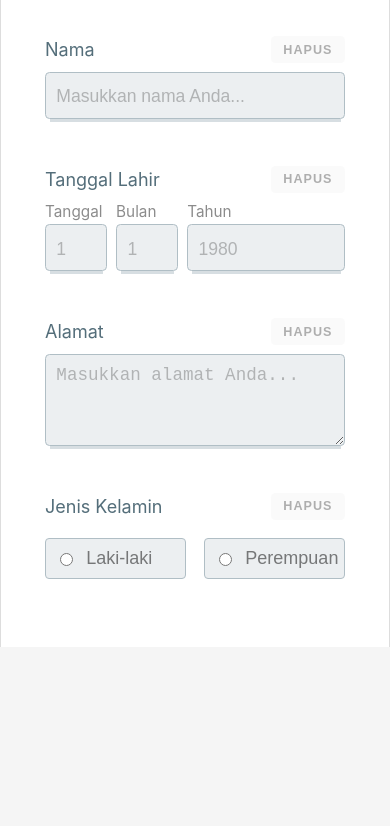
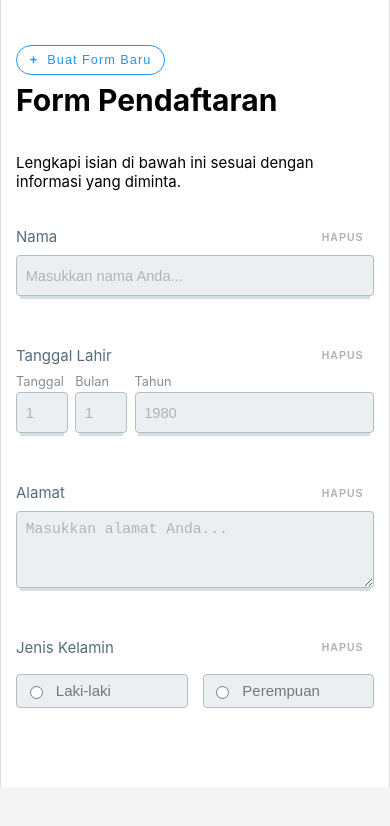
Before and after one commit to adrianpdm/JFE_ITDEV, a Vue app: page / in a window 390 px wide. Shown: the top 826 px of the page. Built offline with nearby package versions, Linux system fonts and the light colour scheme.

Commit message:
add responsiveness css rule

```diff
--- a/src/App.vue
+++ b/src/App.vue
@@ -1,5 +1,19 @@
 <template>
   <div id="app">
+    <header id="app-header">
+      <h1 id="form-title">
+        Form Pendaftaran
+      </h1>
+      <button class="btn-action action-new"
+              style="flex: 0 0 auto;"
+              @click="onCreateNewForm">
+        <b>+</b>&nbsp;&nbsp;Buat Form Baru
+      </button>
+    </header>
+    <p id="form-desc">
+      Lengkapi isian di bawah ini sesuai dengan informasi yang diminta.
+    </p>
+    <br>
     <div id="form">
       <XInput input-element="input"
               name="nama"
@@ -49,6 +63,19 @@ export default {
       },
       gender: ''
     }
+  },
+  methods: {
+    onCreateNewForm() {
+      const children = this.$children
+      if (!children || !children.length) return;
+      children.forEach(child => {
+        if (typeof child.reset === 'function') {
+          child.reset()
+        } else {
+          throw new Error('Each child in form must have reset method')
+        }
+      })
+    }
   }
 }
 </script>
@@ -66,6 +93,7 @@ html {
   font-family: -apple-system, BlinkMacSystemFont, "Segoe UI", Roboto, Oxygen,
     Ubuntu, Cantarell, "Open Sans", "Helvetica Neue", sans-serif;
   font-size: 18px;
+  min-width: 320px;
   width: 100vw;
   height: 100vh;
   margin: 0;
@@ -84,9 +112,10 @@ body {
 }
 
 #app {
-  max-width: 800px;
+  max-width: 700px;
   margin: 0 auto;
-  padding: 2rem 0;
+  padding-top: 3rem;
+  padding-bottom: 3rem;
 
   border-style: solid;
   border-color: #ddd;
@@ -96,7 +125,15 @@ body {
 
   background-color: white;
 
-  text-align: center;
+  text-align: left;
+}
+
+#app-header {
+  display: flex;
+  flex-flow: row wrap;
+  justify-content: space-between;
+  align-items: center;
+  overflow: hidden;
 }
 
 #form {
@@ -104,18 +141,50 @@ body {
   text-align: left;
 }
 
-@media screen and (max-width: 599px) {
+#form-title {
+  margin-top: 0.25em;
+  display: inline-block;
+  flex: 0 0 auto;
+  word-break: break-all;
+  overflow: hidden;
+}
+
+@media screen and (max-width: 619px) {
   .large-only {
     display: none;
   }
 
+  html {
+    font-size: 15px;
+  }
+
+  #app {
+    padding-left: 1rem;
+    padding-right: 1rem;
+  }
+
+  #form-title {
+    order: 2;
+  }
+
+  .btn-action.action-new {
+    order: 1;
+  }
+
+  #form-title,
+  #form-desc,
   #form {
-    width: 300px;
+    width: 100%;
+  }
+
+  #form {
+    width: 100%;
 
     > * {
       display: grid;
       grid-template-columns: 1fr auto;
       gap: 0.5rem;
+      margin-bottom: 0.5em;
 
       > *:nth-child(1) {
         align-self: center;
@@ -133,11 +202,16 @@ body {
   }
 }
 
-@media screen and (min-width: 600px) {
+@media screen and (min-width: 620px) {
+  #app {
+    padding-left: 2rem;
+    padding-right: 2rem;
+  }
+
   #form {
     > * {
       display: grid;
-      grid-template-columns: 120px 320px 120px;
+      grid-template-columns: 120px 300px 120px;
       gap: 0 1rem;
       align-items: baseline;
 
@@ -145,17 +219,18 @@ body {
         width: 100%;
         height: 100%;
         overflow: hidden;
-        text-align: right !important;
+        // text-align: right !important;
       }
 
       > *:nth-child(2) {
-        width: 320px;
+        width: 100%;
       }
     }
   }
 }
 
 button {
+  background-color: transparent;
   &:focus,
   &:active {
     outline: none;
@@ -280,4 +355,32 @@ button {
     transform: translateX(0);
   }
 }
+
+.btn-action {
+  cursor: pointer;
+  padding: 0.5em 1em;
+  border-radius: 9999px;
+  border: none;
+
+  font-size: 0.85em;
+  font-weight: 400;
+  letter-spacing: 1px;
+  border: 1px solid rgba(33, 150, 243, 1);
+  color: rgba(33, 150, 243, 1);
+
+  transition-property: background-color, color;
+  transition-duration: 0.1s;
+  transition-timing-function: ease-out;
+
+  &:active,
+  &:focus {
+    outline: none;
+    box-shadow: 0 0 0.5em 0 rgba(0, 145, 255, 0.516);
+  }
+
+  &:hover {
+    color: white;
+    background-color: rgba(33, 150, 243, 1);
+  }
+}
 </style>
```
